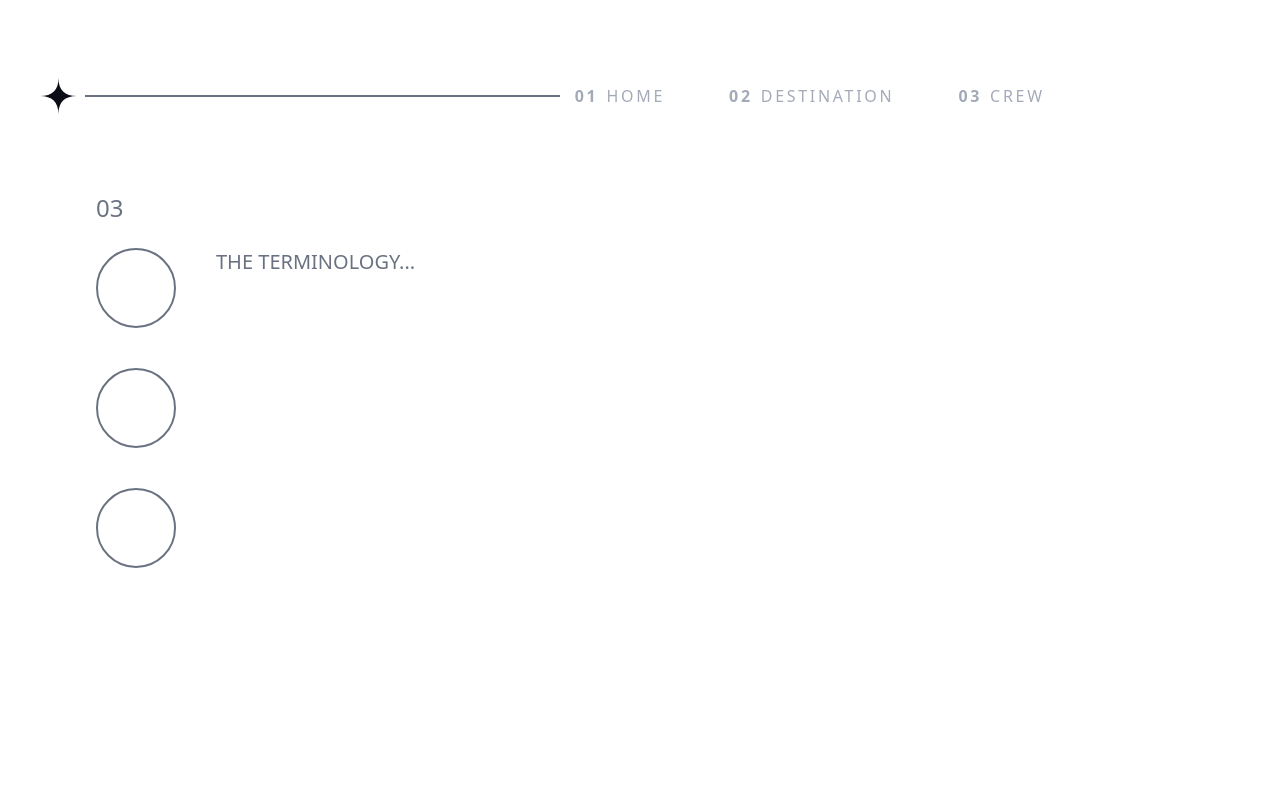
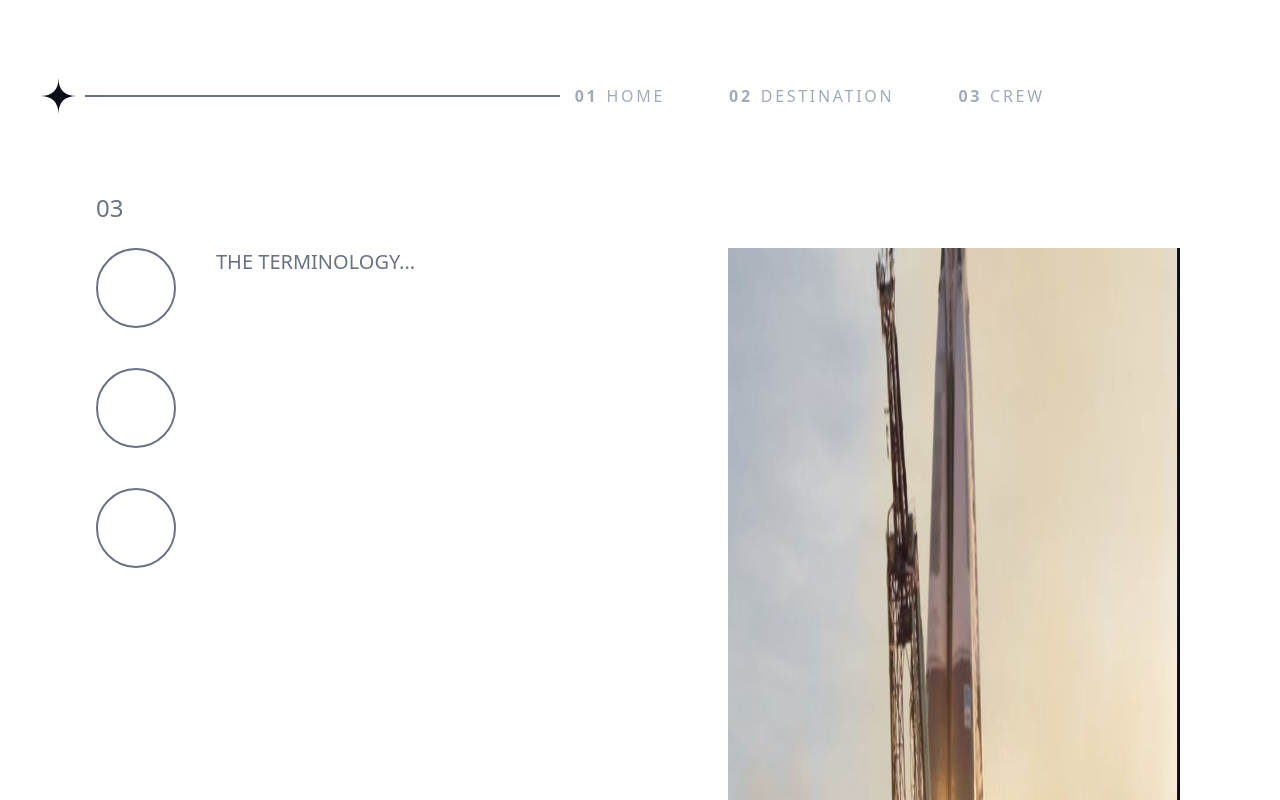
Before and after one commit to fernandzxc/page_space, a React (Vite) app: page /Technology in a window 1280 px wide. Built offline with nearby package versions, Linux system fonts and the light colour scheme.

Commit message:
actualizacion

```diff
--- a/src/Components/Technology.jsx
+++ b/src/Components/Technology.jsx
@@ -3,6 +3,7 @@ import Header from "./Header";
 import launch from "../assets/img/technology/image-launch-vehicle-landscape.jpg";
 import capsule from "../assets/img/technology/image-space-capsule-portrait.jpg";
 import spaceport from "../assets/img/technology/image-spaceport-portrait.jpg";
+import europa from "../assets/img/image-europa.png";
 
 const Technology = () => {
   return (
@@ -13,7 +14,8 @@ const Technology = () => {
         <h1 className="text-2xl pb-6">
           <span className="text-gray-500">03 </span>SPACE LAUNCH 101
         </h1>
-        <section className="flex gap-10">
+        <section className="flex gap-3">
+          <div className="flex gap-10 w-[55%]">
             <div className="flex flex-col text-3xl w-20 h-screen gap-10">
               <button className="w-20 border-gray-500 border-2 rounded-full h-20 hover:bg-gray-500">
                 1
@@ -26,21 +28,22 @@ const Technology = () => {
               </button>
             </div>
 
-          <div className="text-white flex flex-col gap-4 w-2/5">
+            <div className="text-white flex flex-col gap-4 w-[70%]">
               <h2 className="text-gray-500 text-xl">THE TERMINOLOGY...</h2>
               <h1 className="text-6xl">LAUNCH VEHICLE</h1>
               <p className="text-xl pt-4">
                 A launch vehicle or carrier rocket is a rocket-propelled vehicle
-              used to carry a payload from Earth's surface to space, usually to
-              Earth orbit or beyond. Our WEB-X carrier rocket is the most
+                used to carry a payload from Earth's surface to space, usually
+                to Earth orbit or beyond. Our WEB-X carrier rocket is the most
                 powerful in operation. Standing 150 metres tall, it's quite an
                 awe-inspiring sight on the launch pad!
               </p>
             </div>
+          </div>
+          <figure className="w-2/5 left-0 flex">
+            <img src={launch} className="w-full object-fill"/>
+          </figure>
         </section>
-        <figure className="w-1/2 size-6">
-          <img src={launch} className="w-1/2" />
-        </figure>
       </div>
     </div>
   );
```
Lines whose indentation alone changed are shown as unchanged.
